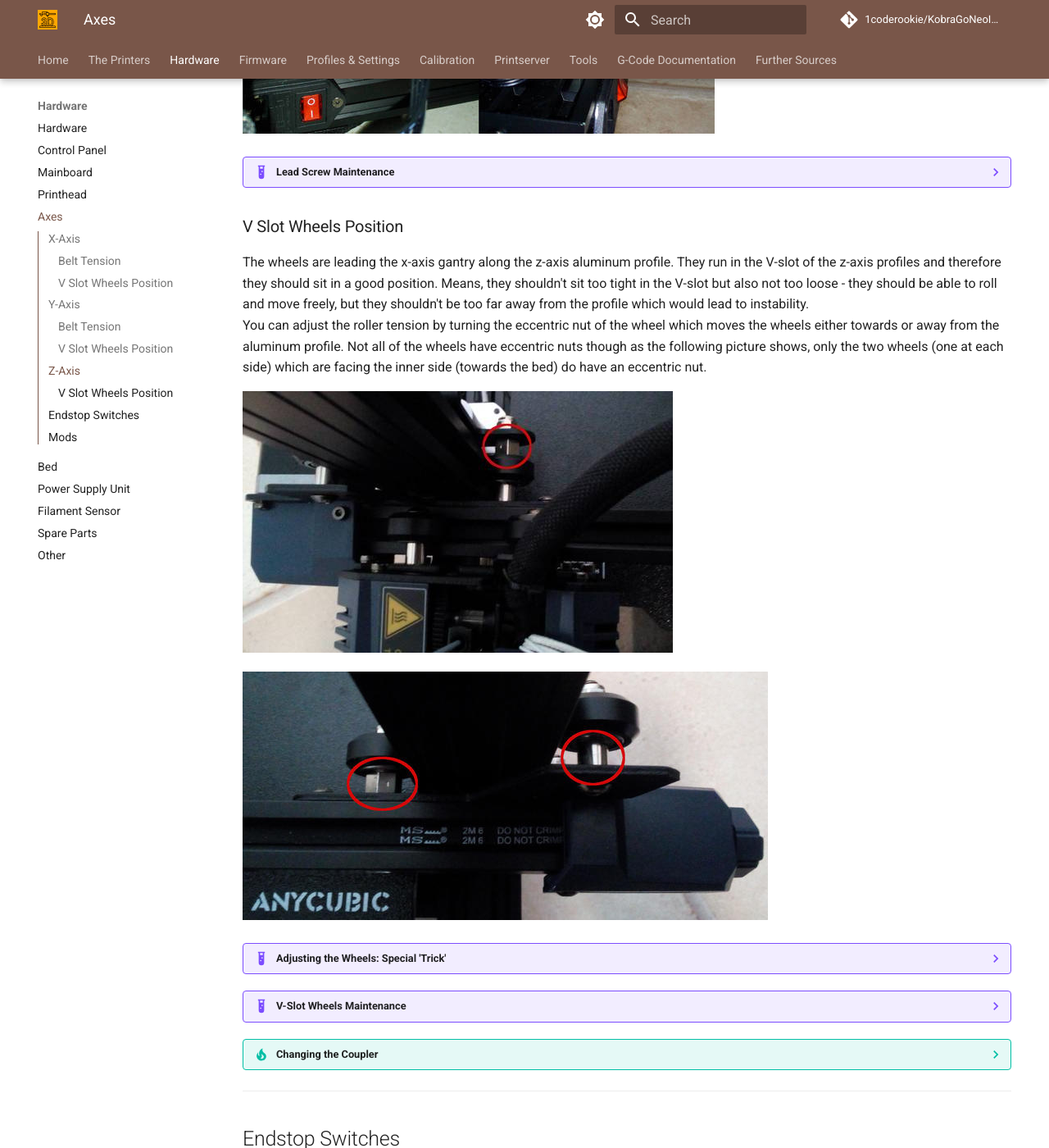
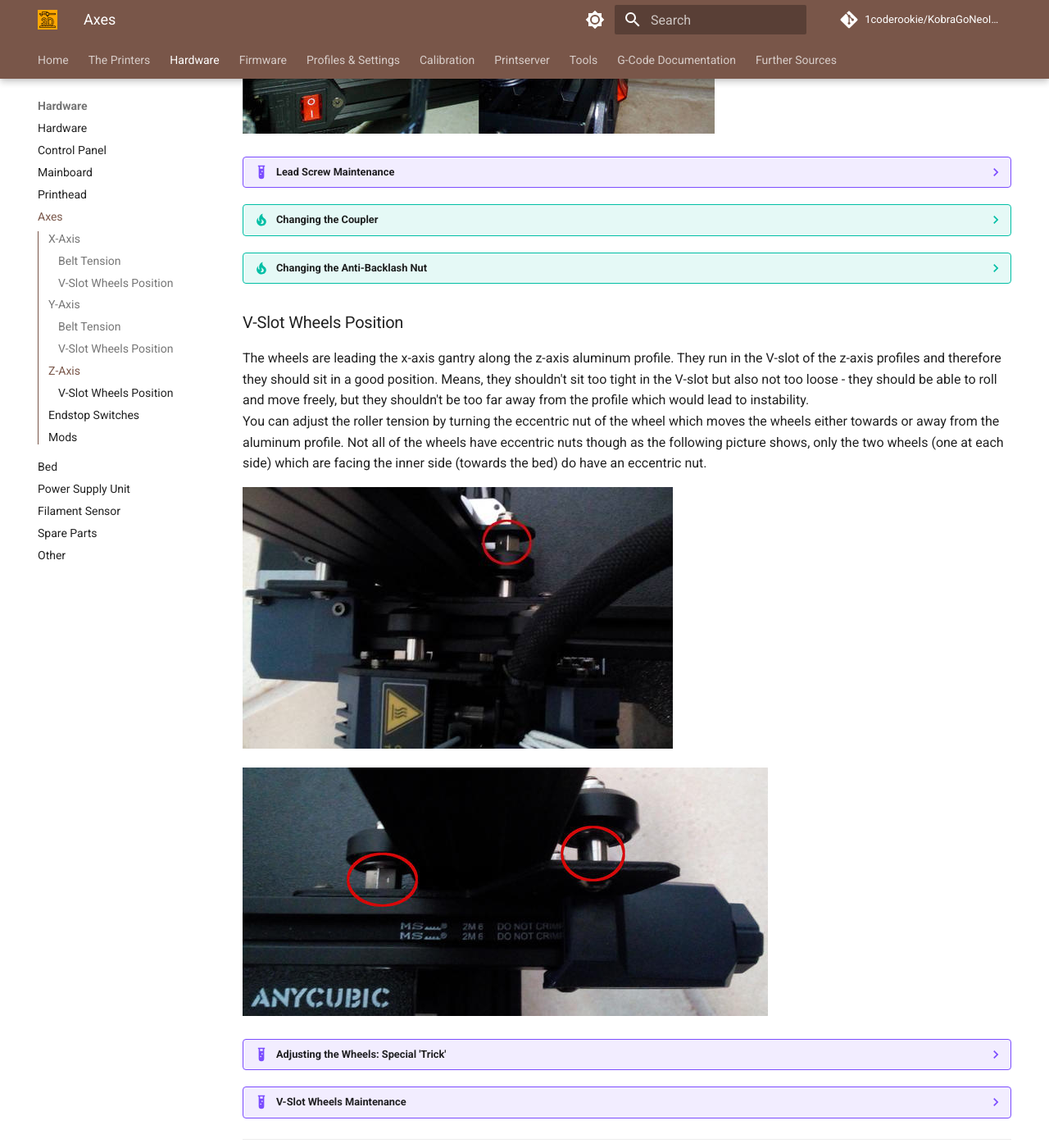
Before and after one commit to 1coderookie/KobraGoNeoInsights, an MkDocs documentation site: the page built from docs/hardware/axes.md, in a window 1280 px wide and 1400 px high, scrolled down 4096 px. Shown: the whole window at 82% size. Built offline with MkDocs 1.6.1 and Material for MkDocs 9.7.7, drawn with Linux system fonts in a browser that asks for light colours; comment, search, counter and statistics services are not loaded; some of the changed text lies outside the part shown.

Commit message:
Update axes.md

```diff
--- a/docs/hardware/axes.md
+++ b/docs/hardware/axes.md
@@ -19,7 +19,7 @@ It's kinda difficult to explain the correct belt tension, so you'd have to exper
     - Check if you can see any cracks at the belt.
     - Check the gear wheels of the motors which are driving the belts. Are they also looking ok? Did they become loose on the motor shaft somehow?
 
-### V Slot Wheels Position
+### V-Slot Wheels Position
 The wheels are leading the printhead onto the aluminum profile of the x-axis. They are mounted onto a metal plate where the printhead itself is mounted onto. The wheels run in the V-slot of the profile and therefore they should sit in a good position.
 You can adjust the roller tension by turning the eccentric nut which moves the wheels either towards or away from the aluminum profile.
 
@@ -64,7 +64,7 @@ It's kinda difficult to explain the correct belt tension, so you'd have to exper
     - Check if you can see any cracks at the belt.
     - Check the gear wheels of the motors which are driving the belts. Are they also looking ok? Did they become loose on the motor shaft somehow?
 
-### V Slot Wheels Position
+### V-Slot Wheels Position
 The wheels are leading the bed onto the aluminum profile in the middle. They run in the V-slot of the long profile in the middle underneath the bed and therefore they should sit in a good position. Means, they shouldn't sit too tight in the V-slot but also not too loose - they should be able to roll and move freely, but they shouldn't be too far away from the profile which would lead to instability.
 You can adjust the roller tension by turning the eccentric nut which moves the wheels either towards or away from the aluminum profile. Not all of the wheels have eccentric nuts though as you might be able to see at the following picture.
 
@@ -118,7 +118,17 @@ The Z-axis of both the **Go** and the **Neo** is driven by a single lead screw.
         People use to think WD-40 is the perfect solution for pretty much everything, but they aren't aware of the fact that -due to the chemical recipe it's made of- it's absolutely not sufficient for getting parts lubed mid- to longterm. Fact is, that the chemicals inside of it will even wash off any grease or oil, it can harm POM and rubber and so on.
         As an example: So let's say you want to lubricate your bike chain and use WD-40 to do so, you'll basically *wash away* the existent lubrification  which is inside the chain - therefore the chain will be worn out pretty quick. You'll also harm the sealings. If you don't believe me, make a little test by yourself: take an air baloon, pump it up, spray WD-40 onto it and wait..
 
-### V Slot Wheels Position
+??? tip "Changing the Coupler"
+
+    It might be a good idea to change the coupler as the one which comes with the printer doesn't compensate any misalignement of the motor shaft and the lead screw. So if they aren't in a perfect vertical alignment, it will result in shear forces, increased wear of the anti-backlash nut and even may cause jamming.
+    If you want to change the coupler, you'll need to get a coupler which suits 5/8mm as the motor shaft is 5mm and the rod is 8mm in diameter. Make sure you *don't* get a coupler which uses a grub screw that holds onto the shaft and rod itself, you need to get a coupler which uses some kind of a clamp mechanism so to say as the stock one. The reason is simple: the motor shaft is round, it doesn't have a flat area where a grub screw needs to be screwn onto. Same goes for the lead screw itself. (Pictures are about to come soon.)
+
+??? tip "Changing the Anti-Backlash Nut"
+
+    If the anti-backlash nut that came with the printer is worn out, you don't necessarily have to buy the original spare part. Actually I personally would refuse to so so anyway because I personally don't really like the material of it and prefer brass nuts. Just make sure you get the right size and check the top of the nut which is mounted to the holder to make sure you'll get the right ones. (Pictures are about to come soon.)
+    When you (re-)install the anti-backlash nut (whichever you get), make sure that you press both parts together when putting the lead screw in. There's a little spring between the upper and the lower part of the nut which is there to prevent the backlash. This spring needs to be pushed together during the installation, so that there's tension and both parts of that nut system are being pushed away from each other when installed.
+
+### V-Slot Wheels Position
 The wheels are leading the x-axis gantry along the z-axis aluminum profile. They run in the V-slot of the z-axis profiles and therefore they should sit in a good position. Means, they shouldn't sit too tight in the V-slot but also not too loose - they should be able to roll and move freely, but they shouldn't be too far away from the profile which would lead to instability.
 You can adjust the roller tension by turning the eccentric nut of the wheel which moves the wheels either towards or away from the aluminum profile. Not all of the wheels have eccentric nuts though as the following picture shows, only the two wheels (one at each side) which are facing the inner side (towards the bed) do have an eccentric nut.
 
@@ -146,10 +156,7 @@ You can adjust the roller tension by turning the eccentric nut of the wheel whic
         People use to think WD-40 is the perfect solution for pretty much everything, but they aren't aware of the fact that -due to the chemical recipe it's made of- it's absolutely not sufficient for getting parts lubed mid- to longterm. Fact is, that the chemicals inside of it will even wash off any grease or oil, it can harm POM and rubber and so on.
         As an example: So let's say you want to lubricate your bike chain and use WD-40 to do so, you'll basically *wash away* the existent lubrification  which is inside the chain - therefore the chain will be worn out pretty quick. You'll also harm the sealings. If you don't believe me, make a little test by yourself: take an air baloon, pump it up, spray WD-40 onto it and wait..
 
-??? tip "Changing the Coupler"
 
-    It might be a good idea to change the coupler as the one which comes with the printer doesn't compensate any misalignement of the motor shaft and the lead screw. So if they aren't in a perfect vertical alignment, it will result in shear forces, increased wear of the anti-backlash nut and even may cause jamming.
-    If you want to change the coupler, you'll need to get a coupler which suits 5/8mm as the motor shaft is 5mm and the rod is 8mm in diameter. Make sure you *don't* get a coupler which uses a grub screw that holds onto the shaft and rod itself, you need to get a coupler which uses some kind of a clamp mechanism so to say as the stock one. The reason is simple: the motor shaft is round, it doesn't have a flat area where a grub screw needs to be screwn onto. Same goes for the lead screw itself. (Pictures are about to come soon.)
 
 ---
 
```
